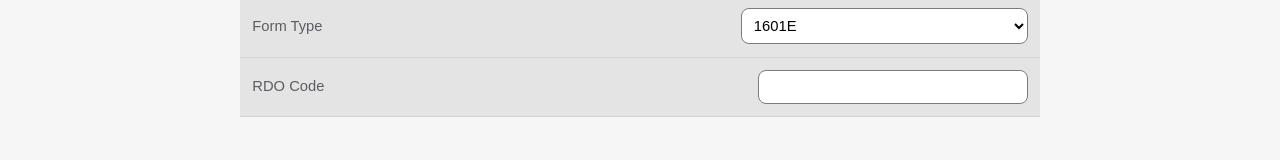
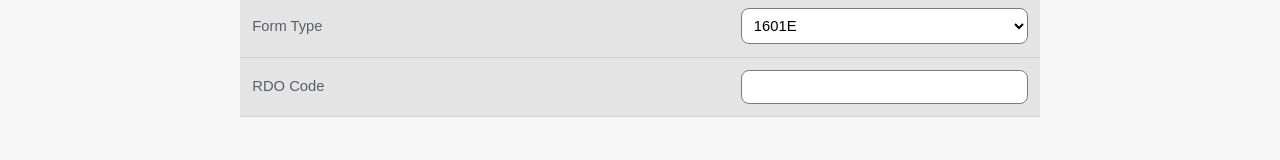
Before and after one commit to github-user-418848/file-converter, a Vue app: page /gen-dat-file/map/1601E in a window 1280 px wide. Shown: the part 664-824 px from the top of the page. Built offline with nearby package versions, Linux system fonts and the light colour scheme.

Commit message:
fixed styling

```diff
--- a/src/components/FormattingOptions.vue
+++ b/src/components/FormattingOptions.vue
@@ -97,10 +97,6 @@ select {
     border-radius: 8px;
     padding: clamp(0.3125rem, 0.3125rem + 0.2604vw, 0.625rem);
     width: 100%;
-    max-width: 270px;
-}
-
-select {
     max-width: 287px;
 }
 
```
